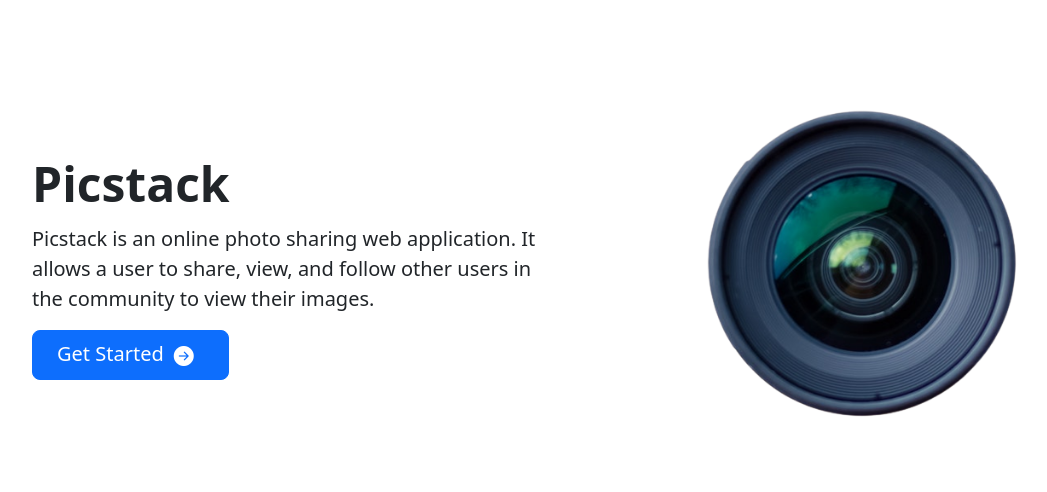
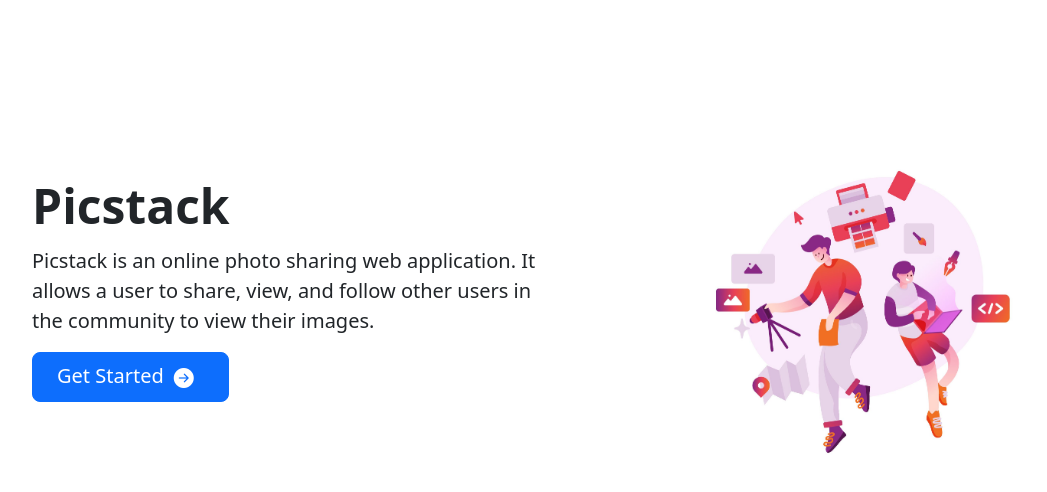
Before and after one commit to kelvinmburu/picstack, a Django app: page / in a window 1280 px wide. Shown: the top 492 px of the page, without its empty margins (62-1109 px from the left). Run offline with Django 4.2, Linux system fonts and the light colour scheme; some libraries are stand-ins or nearby versions.

Commit message:
chore: removed unnecessary images

```diff
--- a/picsapp/templates/picsapp/index.html
+++ b/picsapp/templates/picsapp/index.html
@@ -85,8 +85,8 @@
         <div class="container col-xxl-8 px-4 py-5">
             <div class="row flex-lg-row-reverse align-items-center g-5 py-5">
                 <div class="col-10 col-sm-8 col-lg-6">
-                    <img src="{% static 'img/bgs-rm.png' %}" class="d-block mx-lg-auto img-fluid" alt="Bootstrap Themes"
-                        width="700" height="500" loading="lazy">
+                    <img src="{% static 'img/bg-anm.jpg' %}" class="d-block mx-lg-auto img-fluid" alt="Bootstrap Themes"
+                        width="700" height="600" loading="lazy">
                 </div>
                 <div class="col-lg-6">
                     <h1 class="display-5 fw-bold lh-1 mb-3">Picstack</h1>
```
Also changed, not shown: static/img/bg-anm.jpg (added), static/img/bg-rm.png (deleted), static/img/bg.jpg (deleted), static/img/bg2.jpg (deleted), static/img/bgs-rm.png (deleted), static/img/bgs.jpg (deleted).
